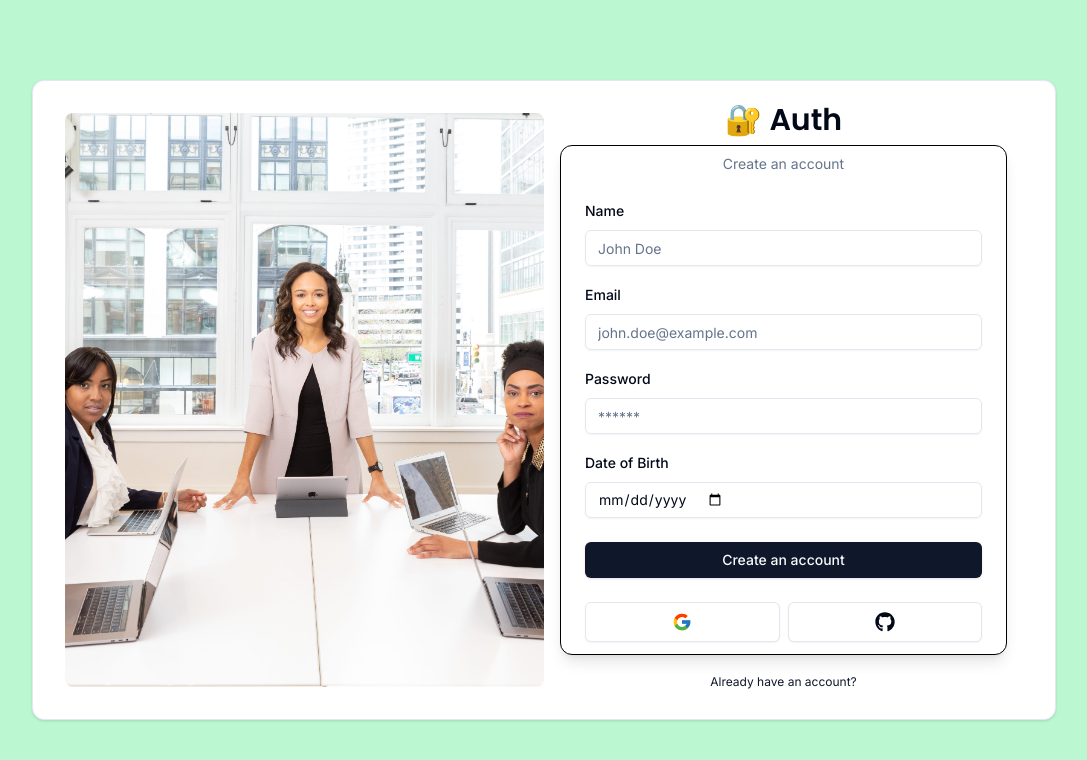
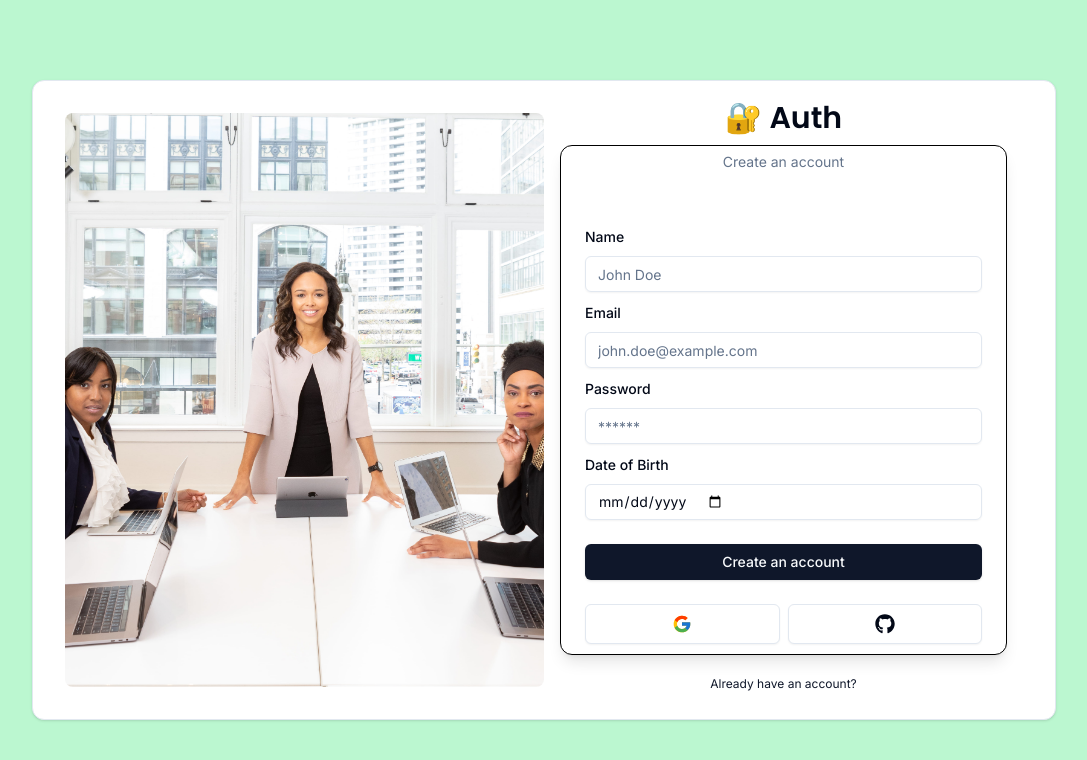
Before and after one commit to Saikat123Dev/skill-link-v2, a Next.js app: page /auth/register in a window 1280 px wide. Shown: the top 760 px of the page, without its empty margins (96-1183 px from the left). Built offline with nearby package versions, Linux system fonts and the light colour scheme; no server answers.

Commit message:
alignment and img

```diff
--- a/app/page.tsx
+++ b/app/page.tsx
@@ -5,6 +5,7 @@ import communicate from '@/images/Communicate.png'
 import Badge from '@/images/Profile Badges_ 2b31e583-03f4-47bd-b406-5eba2bf79072.png'
 import Global from '@/images/Global Connecti 770a56d2-46ae-435d-abb7-3c33115e9ba8.png'
 import Skill from '@/images/Skill.png'
+import  connect from '@/images/Connect.png'
 
 export default function Widget() {
   return (
@@ -100,7 +101,7 @@ export default function Widget() {
           <div className="grid grid-cols-1 md:grid-cols-2 lg:grid-cols-3 gap-4">
           <div className="relative">
             <Image
-            src={communicate}
+            src={connect}
             alt="Person with magnifying glass"
             width={600}
             height={400}
--- a/components/auth/register-form.tsx
+++ b/components/auth/register-form.tsx
@@ -72,7 +72,8 @@ export const RegisterForm = () => {
     >
       <Form {...form}>
         <form onSubmit={form.handleSubmit(onSubmit)} className="space-y-6">
-          <div className="space-y-4">
+          <div className="space-y-2">
+            <div className="mt-7">
             <FormField
               control={form.control}
               name="name"
@@ -86,6 +87,7 @@ export const RegisterForm = () => {
                 </FormItem>
               )}
             />
+            </div>
             <FormField
               control={form.control}
               name="email"
```
